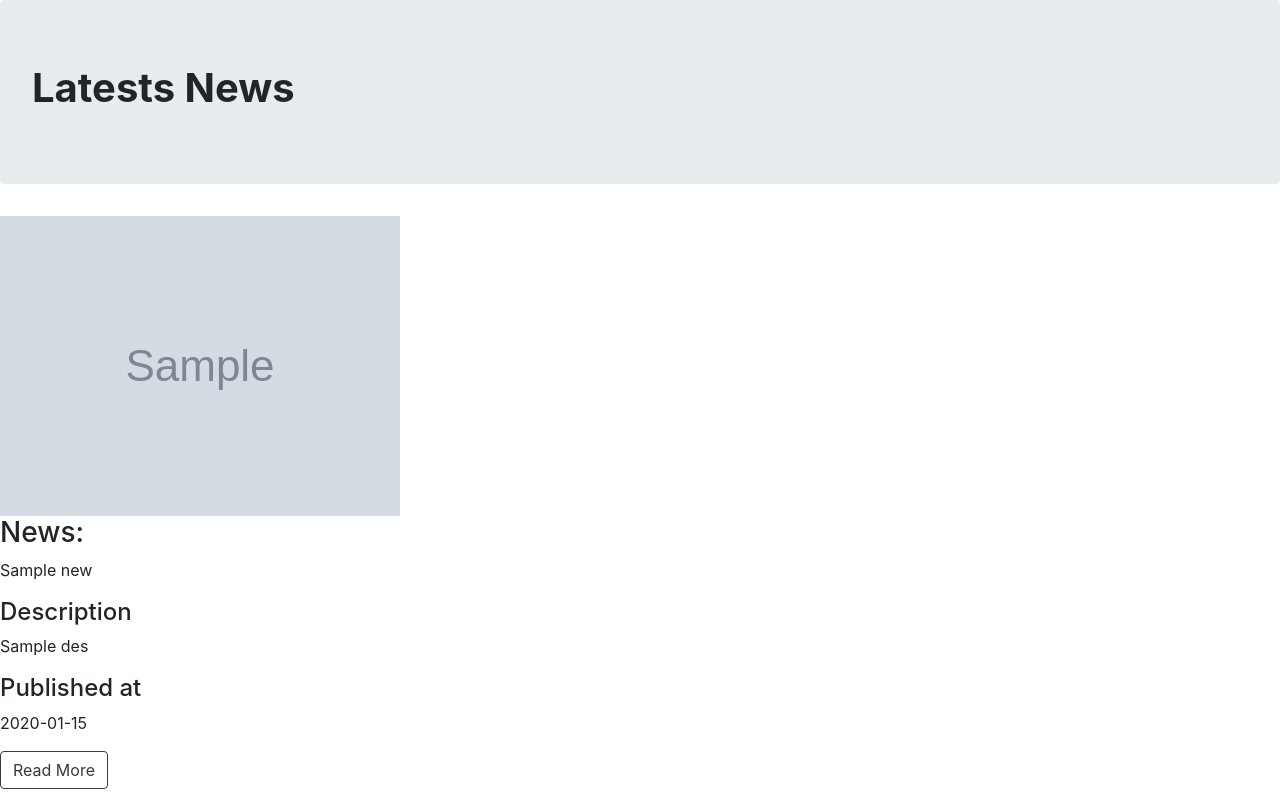
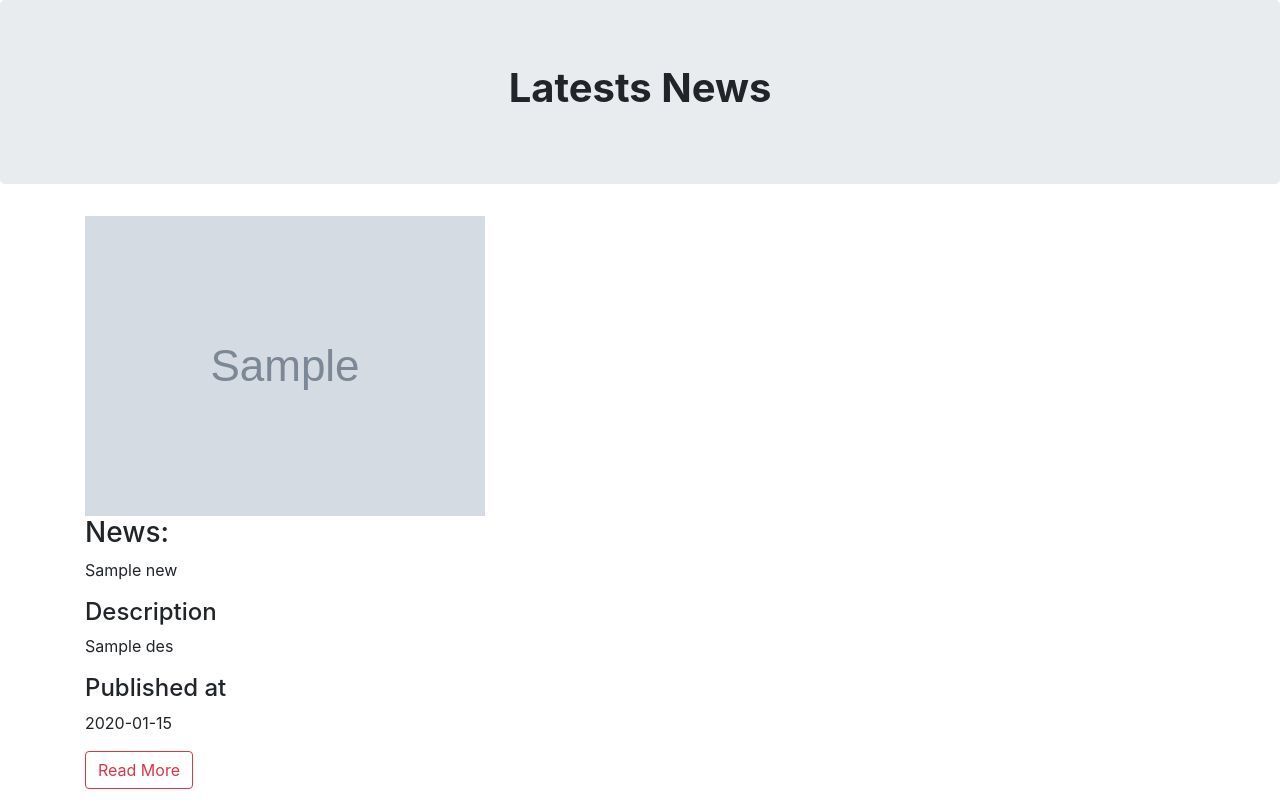
Before and after one commit to Gitongamiriam/newshighlight, a Flask app: template templates/index.htm in a window 1280 px wide. Run offline with Flask 2, Linux system fonts and the light colour scheme; the template is opened without the code that fills it: most values are stand-ins (such as "Sample title", 1, 10 or a date in 2020); grey boxes marked "Sample" are stand-in pictures; some libraries are stand-ins or nearby versions.

```diff
--- a/templates/index.htm
+++ b/templates/index.htm
@@ -8,10 +8,11 @@
     <link rel="stylesheet" href="https://stackpath.bootstrapcdn.com/bootstrap/4.4.1/css/bootstrap.min.css" integrity="sha384-Vkoo8x4CGsO3+Hhxv8T/Q5PaXtkKtu6ug5TOeNV6gBiFeWPGFN9MuhOf23Q9Ifjh" crossorigin="anonymous">
 </head>
 <body>
-    <div class=jumbotron>
+    <div class="jumbotron text-center">
         <h1><strong>Latests News</strong></h1>
     </div>
-    {% for new, img, des, pubAt,url in context%}
+    <div class="container">
+        {% for new, img, des, pubAt, url in context%}
         <img src="{{img}}" alt="">
         <h3>News: </h3>
         <p>{{new}}</p>
@@ -19,9 +20,10 @@
         <p>{{des}}</p>
         <h4>Published at</h4>
         <p>{{pubAt}}</p>
-    <a href="{{url}}" target="_blank" class="btn btn-outline-dark">Read More</a>
+        <p><a href="{{url}}" target="_blank" class="btn btn-outline-danger">Read More</a></p>
 
         {%endfor%}
+    </div>
 
 </body>
 </html>
```
Also changed, not shown: README.md. Lines whose indentation alone changed are shown as unchanged.
